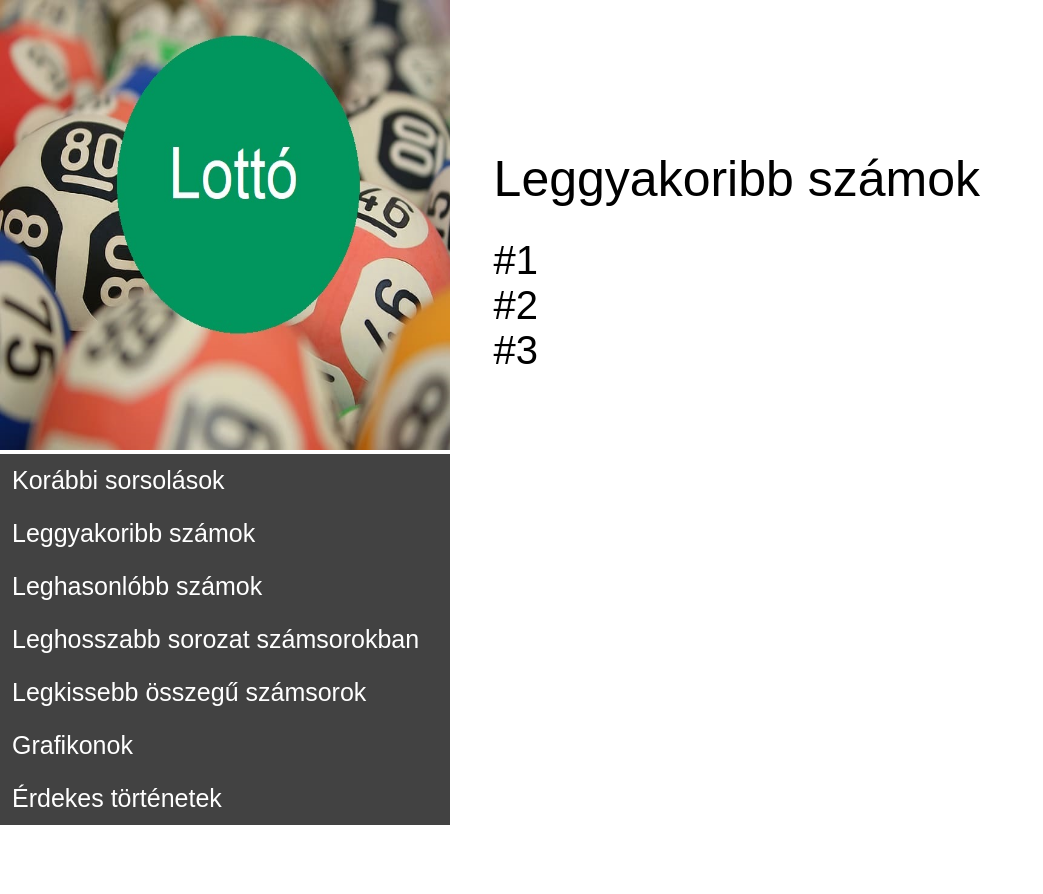
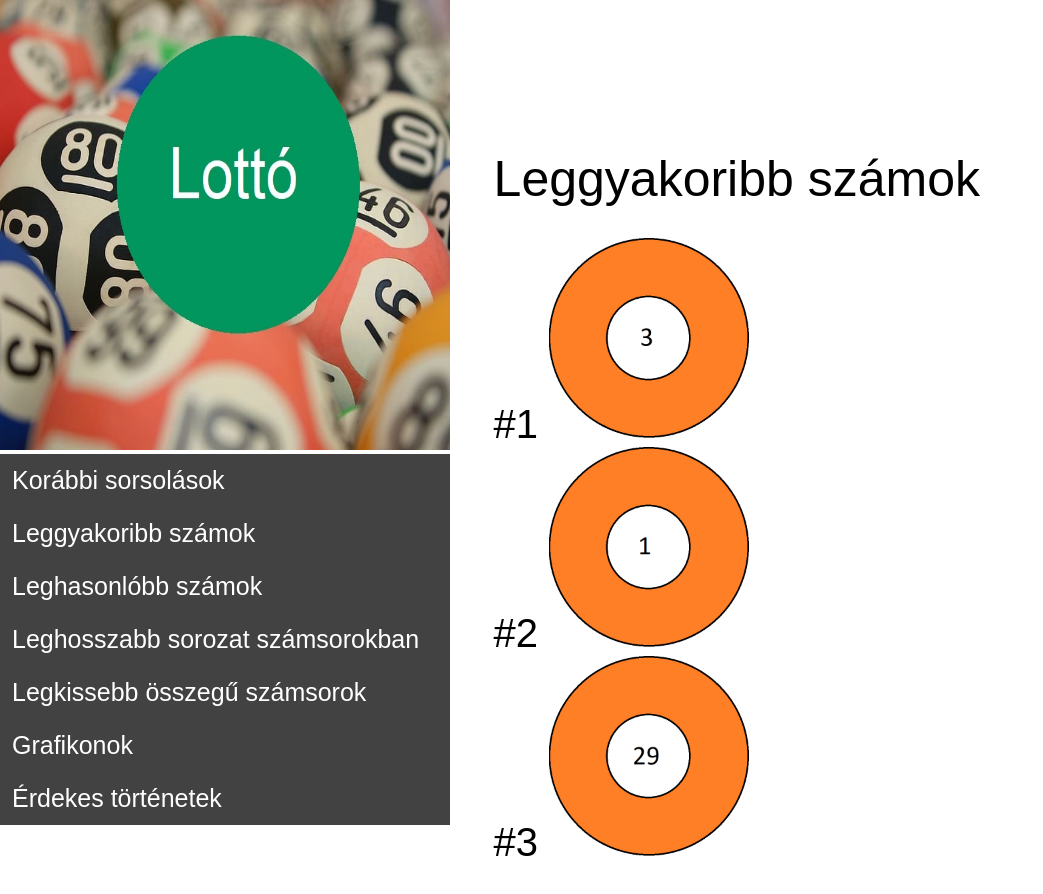
Before and after one commit to Ricsko/Lotto, a plain HTML site: page Leggyakoribbszamok.html in a window 1280 px wide. Shown: the whole page, without its empty margins (0-1043 px from the left). Drawn offline with Linux system fonts and the light colour scheme.

Commit message:
Képek elhelyezése a leggyakoribbszamok html fájlban

```diff
--- a/Leggyakoribbszamok.html
+++ b/Leggyakoribbszamok.html
@@ -11,9 +11,9 @@
             <div class = "jobb">
                 <div class = "lcimek">Leggyakoribb számok</div>
                      <div class = "tarto">
-                            <div class = "lkcim"> #1</div>
-                            <div class = "lkcim"> #2</div>
-                            <div class = "lkcim"> #3</div>
+                            <div class = "lkcim"> #1 <img src="leggyakoribb_szamok/golyo3.png" alt="3-as golyó" width="200" height="200"></div>
+                            <div class = "lkcim"> #2 <img src="leggyakoribb_szamok/golyo1.png" alt="1-es golyó" width="200" height="200"></div>
+                            <div class = "lkcim"> #3 <img src="leggyakoribb_szamok/golyo29.png" alt="29-es golyó" width="200" height="200"></div>
                         </div>
                     </div>
                 </div>
```
